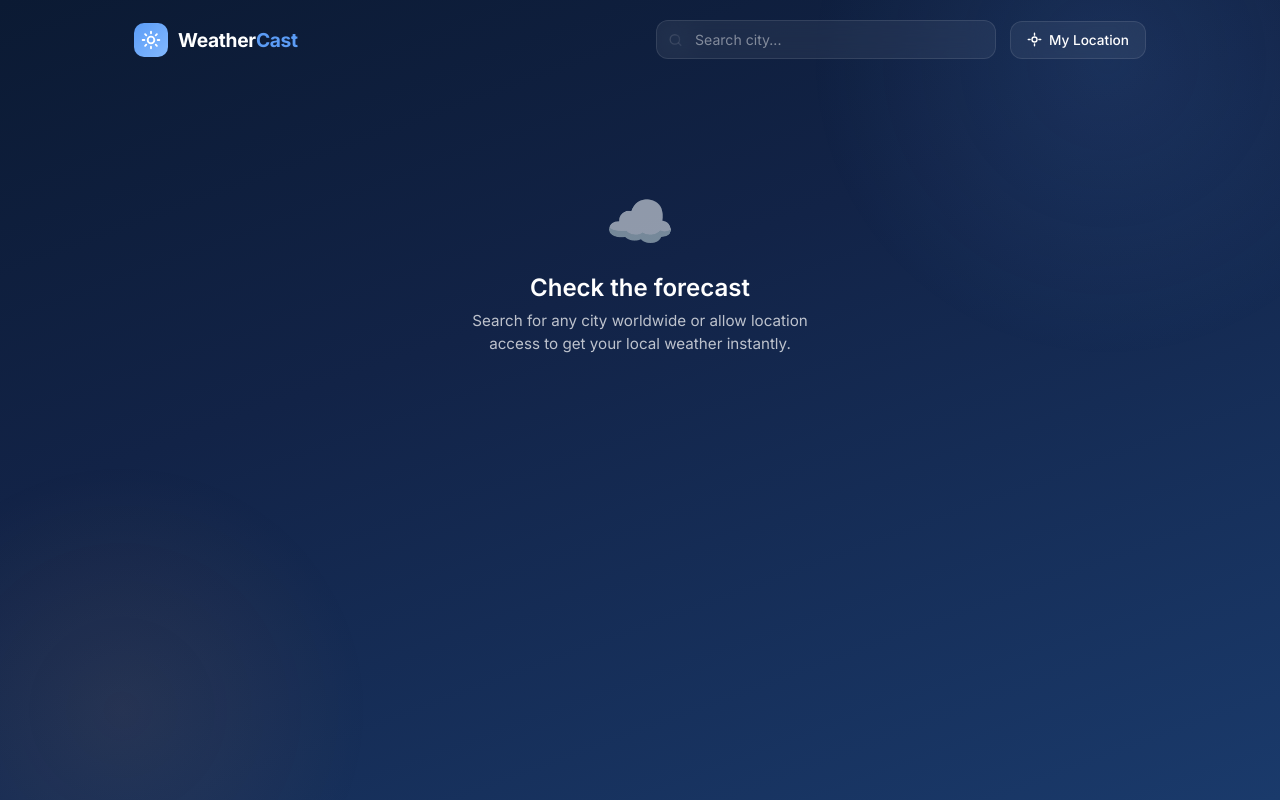
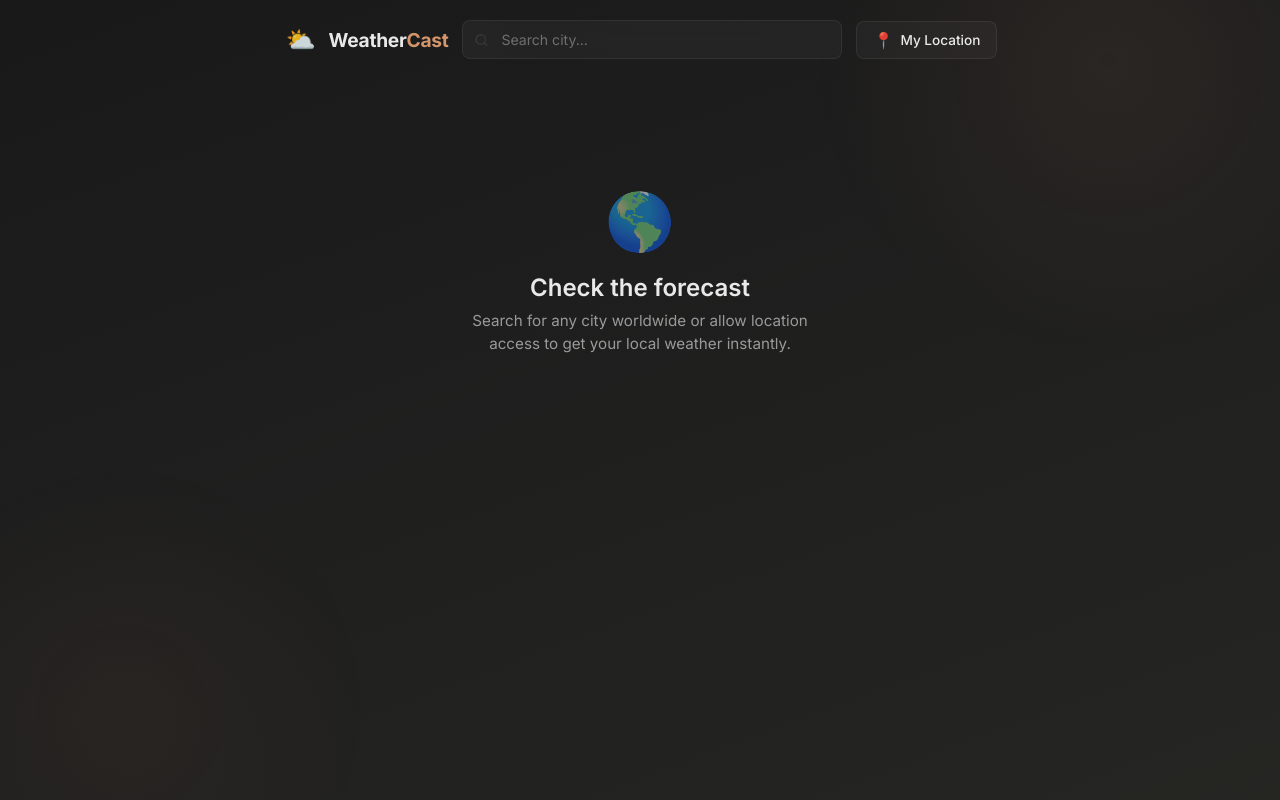
Before and after one commit to Spidey507/weatherapp, a Django app: page /weather/ in a window 1280 px wide. Run offline with Django 4.2, Linux system fonts and the light colour scheme.

Commit message:
modificaciones a estilos de aplicacion

```diff
--- a/weather/templates/weather/weather.html
+++ b/weather/templates/weather/weather.html
@@ -11,21 +11,22 @@
     *, *::before, *::after { margin: 0; padding: 0; box-sizing: border-box; }
 
     :root {
-      --bg-from: #0b1a33;
-      --bg-via: #122347;
-      --bg-to: #1a3a6b;
-      --glass: rgba(255, 255, 255, 0.06);
-      --glass-hover: rgba(255, 255, 255, 0.10);
-      --glass-border: rgba(255, 255, 255, 0.10);
-      --glass-border-light: rgba(255, 255, 255, 0.15);
-      --shadow: rgba(0, 0, 0, 0.25);
-      --text: #ffffff;
-      --text-2: rgba(255, 255, 255, 0.72);
-      --text-3: rgba(255, 255, 255, 0.45);
-      --accent: #5b9cf6;
-      --accent-warm: #f6a35b;
-      --radius: 18px;
-      --radius-sm: 14px;
+      --bg-from: #191919;
+      --bg-via: #1e1e1e;
+      --bg-to: #252522;
+      --glass: rgba(255, 255, 255, 0.035);
+      --glass-hover: rgba(255, 255, 255, 0.06);
+      --glass-border: rgba(255, 255, 255, 0.07);
+      --glass-border-light: rgba(255, 255, 255, 0.12);
+      --shadow: rgba(0, 0, 0, 0.2);
+      --text: rgba(255, 255, 255, 0.9);
+      --text-2: rgba(255, 255, 255, 0.55);
+      --text-3: rgba(255, 255, 255, 0.35);
+      --accent: #D4956B;
+      --accent-warm: #C17A52;
+      --accent-blue: #7EADD4;
+      --radius: 12px;
+      --radius-sm: 8px;
     }
 
     html { font-size: 16px; }
@@ -55,7 +56,7 @@
       right: -10%;
       width: 600px;
       height: 600px;
-      background: radial-gradient(circle, rgba(91,156,246,0.12) 0%, transparent 70%);
+      background: radial-gradient(circle, rgba(212,149,107,0.07) 0%, transparent 70%);
       pointer-events: none;
       z-index: 0;
     }
@@ -67,7 +68,7 @@
       left: -10%;
       width: 500px;
       height: 500px;
-      background: radial-gradient(circle, rgba(246,163,91,0.08) 0%, transparent 70%);
+      background: radial-gradient(circle, rgba(193,122,82,0.05) 0%, transparent 70%);
       pointer-events: none;
       z-index: 0;
     }
@@ -81,11 +82,12 @@
     }
 
     /* =========================================
-       HEADER
+       HEADER — Notion page-title style
        ========================================= */
     .header {
       display: flex;
       align-items: center;
+      justify-content: center;
       gap: 14px;
       margin-bottom: 28px;
     }
@@ -94,42 +96,40 @@
       display: flex;
       align-items: center;
       gap: 10px;
-      margin-right: auto;
       flex-shrink: 0;
     }
 
     .brand-logo {
-      width: 34px;
-      height: 34px;
-      background: linear-gradient(135deg, var(--accent), #83b9ff);
-      border-radius: 10px;
+      width: 36px;
+      height: 36px;
       display: flex;
       align-items: center;
       justify-content: center;
+      font-size: 1.5rem;
+      line-height: 1;
     }
-
-    .brand-logo svg { width: 20px; height: 20px; }
 
     .brand-name {
       font-size: 1.2rem;
       font-weight: 700;
       letter-spacing: -0.3px;
+      color: var(--text);
     }
 
     .brand-name span { color: var(--accent); }
 
     .search-wrapper {
       position: relative;
-      width: 340px;
+      width: 380px;
       flex-shrink: 1;
       min-width: 0;
     }
 
     .search-input {
       width: 100%;
-      padding: 10px 14px 10px 38px;
+      padding: 10px 36px 10px 38px;
       border: 1px solid var(--glass-border);
-      border-radius: 12px;
+      border-radius: var(--radius-sm);
       background: var(--glass);
       color: var(--text);
       font-family: inherit;
@@ -201,7 +222,7 @@
       gap: 7px;
       padding: 10px 16px;
       border: 1px solid var(--glass-border);
-      border-radius: 12px;
+      border-radius: var(--radius-sm);
       background: var(--glass);
       color: var(--text);
       font-family: inherit;
@@ -216,10 +237,13 @@
 
     .btn-location:hover {
       background: var(--glass-hover);
-      border-color: rgba(255,255,255,0.22);
+      border-color: rgba(255,255,255,0.15);
     }
 
-    .btn-location svg { width: 15px; height: 15px; }
+    .btn-location .btn-emoji {
+      font-size: 1rem;
+      line-height: 1;
+    }
 
     /* =========================================
        STATE SCREENS
@@ -792,33 +890,28 @@
   <!-- ===== HEADER ===== -->
   <div class="header">
     <div class="brand">
-      <div class="brand-logo">
-        <svg viewBox="0 0 24 24" fill="none" stroke="white" stroke-width="2.2" stroke-linecap="round">
-          <circle cx="12" cy="12" r="4"/><path d="M12 2v2m0 16v2M4.93 4.93l1.41 1.41m11.32 11.32 1.41 1.41M2 12h2m16 0h2M4.93 19.07l1.41-1.41m11.32-11.32 1.41-1.41"/>
-        </svg>
-      </div>
+      <div class="brand-logo">&#9925;</div>
       <div class="brand-name">Weather<span>Cast</span></div>
     </div>
 
-    <div class="search-wrapper">
+    <div class="search-wrapper" id="searchWrapper">
       <svg class="search-icon" viewBox="0 0 24 24" fill="none" stroke="currentColor" stroke-width="2.2" stroke-linecap="round">
         <circle cx="11" cy="11" r="7.5"/><path d="m20.5 20.5-4-4"/>
       </svg>
+      <div class="search-spinner"></div>
       <input type="text" class="search-input" id="searchInput" placeholder="Search city..." autocomplete="off">
       <div class="search-results" id="searchResults"></div>
     </div>
 
     <button class="btn-location" id="btnLocation">
-      <svg viewBox="0 0 24 24" fill="none" stroke="currentColor" stroke-width="2.2" stroke-linecap="round">
-        <path d="M12 2v3m0 14v3M2 12h3m14 0h3"/><circle cx="12" cy="12" r="4"/>
-      </svg>
+      <span class="btn-emoji">&#128205;</span>
       <span>My Location</span>
     </button>
   </div>
 
   <!-- ===== WELCOME ===== -->
   <div class="state-message" id="welcomeState">
-    <div class="state-icon">&#9729;&#65039;</div>
+    <div class="state-icon">&#127758;</div>
     <h2>Check the forecast</h2>
     <p>Search for any city worldwide or allow location access to get your local weather instantly.</p>
   </div>
@@ -941,10 +1039,11 @@
 
 <script>
 (function () {
-  /* ── DOM refs ── */
+  /* -- DOM refs -- */
   const $ = (id) => document.getElementById(id);
   const searchInput    = $('searchInput');
   const searchResults  = $('searchResults');
+  const searchWrapper  = $('searchWrapper');
   const btnLocation    = $('btnLocation');
   const welcomeState   = $('welcomeState');
   const loadingState   = $('loadingState');
@@ -1007,7 +1106,33 @@
     return 'Extreme';
   }
 
-  /* ── State management ── */
+  /* -- Weather mood → hero card hues (r,g,b pairs) -- */
+  function weatherMood(code, isDay) {
+    // Clear / sunny
+    if (code <= 1 && isDay)  return { hue:'210,170,100', alt:'195,135,75' };  // golden amber + deeper amber
+    if (code <= 1 && !isDay) return { hue:'150,160,195', alt:'120,130,175' }; // moonlight + deeper indigo
+    // Partly cloudy
+    if (code === 2)          return { hue:'180,170,145', alt:'155,150,125' }; // warm neutral + earthy
+    // Overcast
+    if (code === 3)          return { hue:'145,145,155', alt:'125,128,140' }; // muted gray + cool gray
+    // Fog
+    if (code === 45 || code === 48) return { hue:'160,155,170', alt:'140,135,155' }; // lavender + deeper lilac
+    // Drizzle / light rain
+    if (code >= 51 && code <= 57)   return { hue:'130,160,185', alt:'110,140,170' }; // steel blue + slate
+    // Rain
+    if (code >= 61 && code <= 67)   return { hue:'115,150,190', alt:'95,125,170' };  // rain blue + deep navy
+    // Snow
+    if (code >= 71 && code <= 77)   return { hue:'170,185,205', alt:'145,165,190' }; // ice + cool steel
+    // Showers
+    if (code >= 80 && code <= 82)   return { hue:'120,155,185', alt:'100,135,168' }; // shower blue + deep
+    // Snow showers
+    if (code >= 85 && code <= 86)   return { hue:'165,180,200', alt:'140,160,185' }; // icy + steel
+    // Thunderstorm
+    if (code >= 95)                 return { hue:'155,130,175', alt:'130,105,155' }; // muted purple + deep violet
+    return { hue:'212,149,107', alt:'190,130,90' }; // default accent
+  }
+
+  /* -- State management -- */
   function showState(s) {
     welcomeState.style.display = s === 'welcome' ? '' : 'none';
     loadingState.style.display = s === 'loading' ? '' : 'none';
@@ -1040,11 +1165,16 @@
     } catch { $('clockTime').textContent = '--:--'; }
   }
 
-  /* ── Search ── */
+  /* -- Search -- */
   searchInput.addEventListener('input', () => {
     clearTimeout(debounceTimer);
     const q = searchInput.value.trim();
-    if (q.length < 2) { searchResults.classList.remove('visible'); return; }
+    if (q.length < 2) {
+      searchResults.classList.remove('visible');
+      searchWrapper.classList.remove('loading');
+      return;
+    }
+    searchWrapper.classList.add('loading');
     debounceTimer = setTimeout(() => fetchCities(q), 280);
   });
   searchInput.addEventListener('keydown', (e) => { if (e.key === 'Escape') searchResults.classList.remove('visible'); });
@@ -1058,6 +1188,7 @@
       const d = await r.json();
       renderSearch(d.results || []);
     } catch { searchResults.classList.remove('visible'); }
+    finally { searchWrapper.classList.remove('loading'); }
   }
 
   function renderSearch(results) {
@@ -1124,6 +1255,12 @@
     $('currentIcon').textContent = info.icon;
     $('currentTemp').innerHTML = `${Math.round(cur.temperature_2m)}<span class="hero-temp-unit">&deg;C</span>`;
     $('currentCondition').textContent = info.desc;
+
+    /* Hero lava hue based on conditions */
+    const heroCard = $('heroCard');
+    const mood = weatherMood(cur.weather_code, isDay);
+    heroCard.style.setProperty('--hue', mood.hue);
+    heroCard.style.setProperty('--hue-alt', mood.alt);
 
     /* Details */
     $('feelsLike').textContent = `${Math.round(cur.apparent_temperature)}\u00B0C`;
```
Also changed, not shown: other parts of weather/templates/weather/weather.html (+150 -50 lines).
